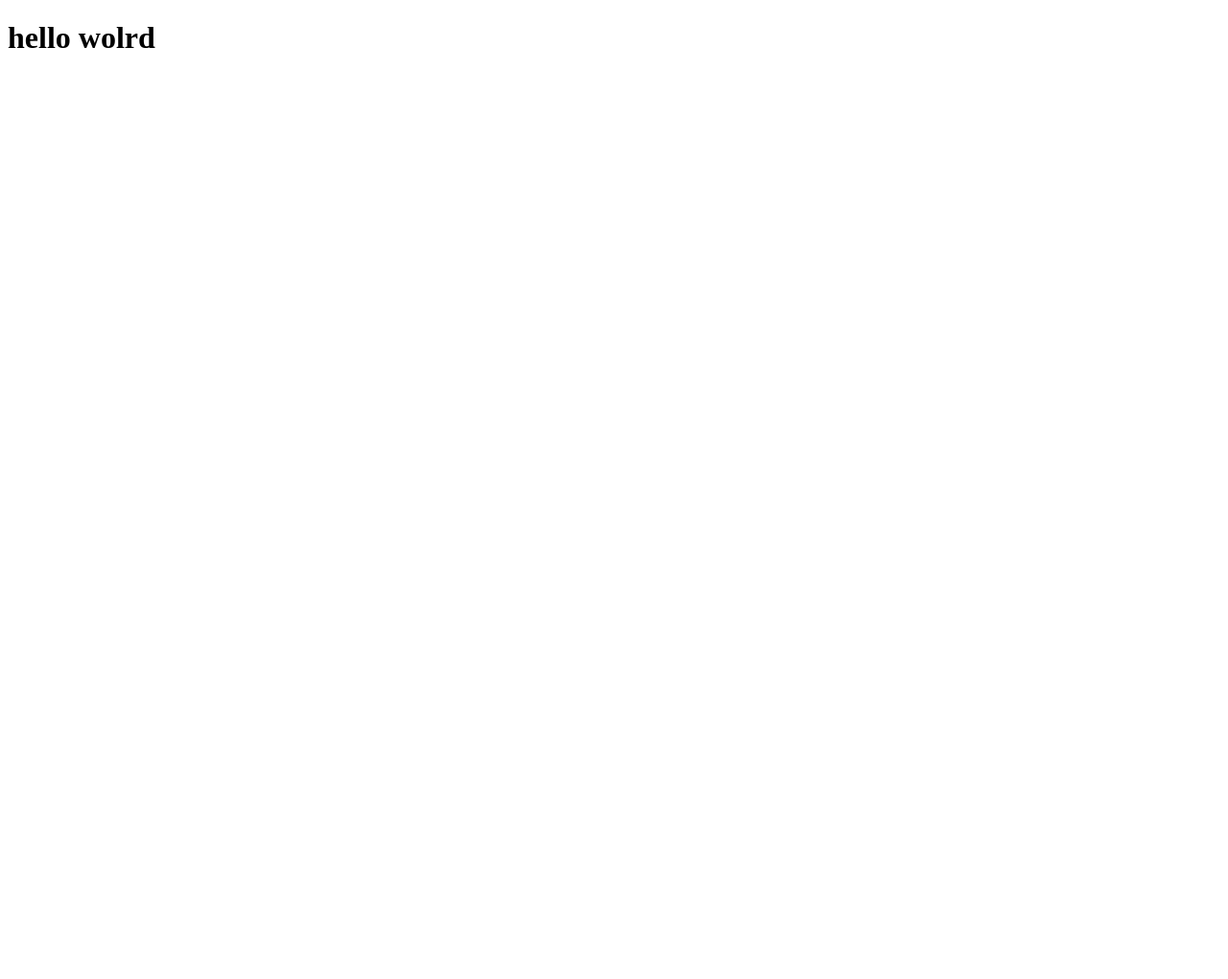
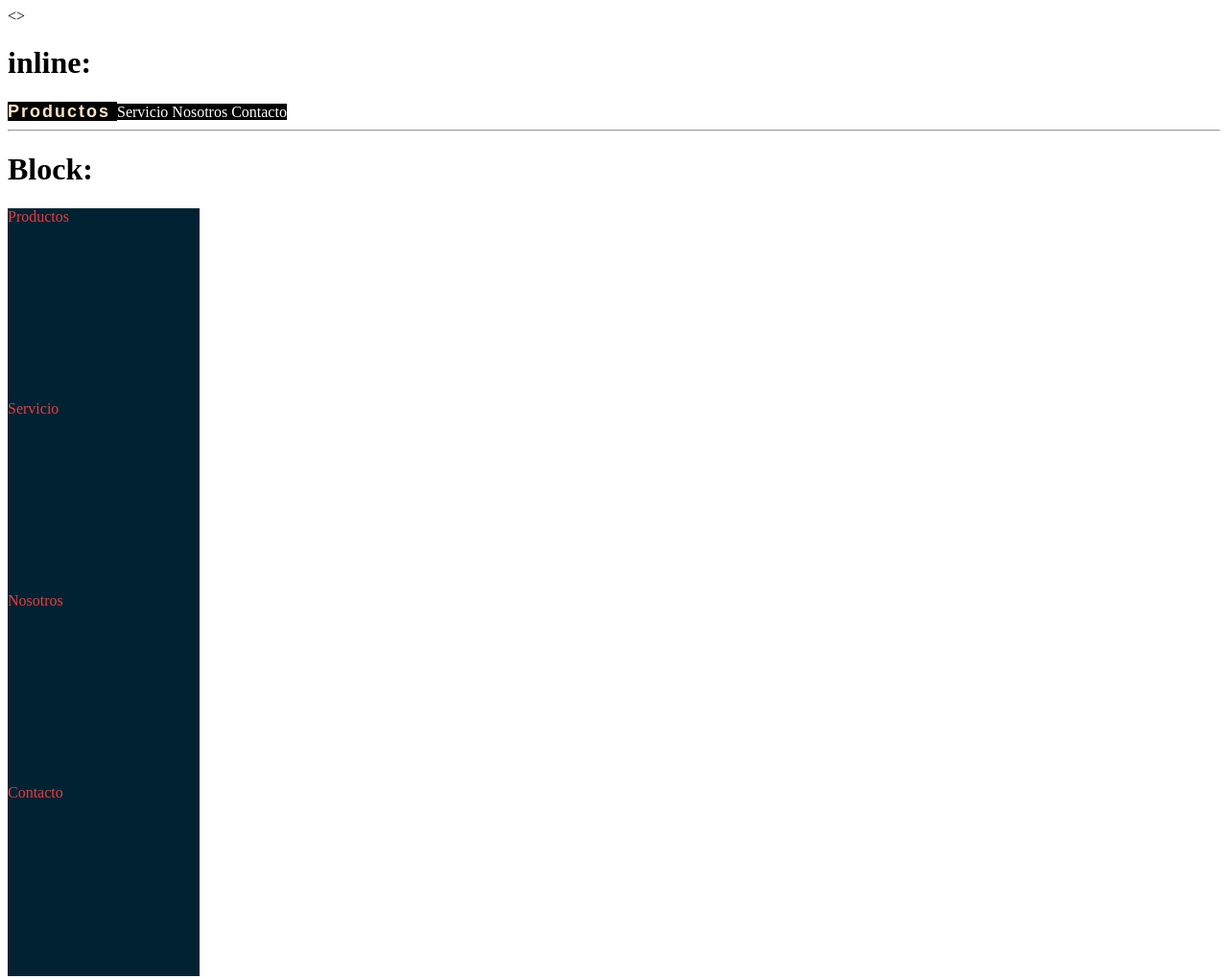
Before and after one commit to miguelangelhernandezromero2308-droid/html-sesion1-box, a plain HTML site: page index.html in a window 1280 px wide. Shown: the whole page at 96% size. Before the commit the page ends 800 px from the top, so only its background shows below. Drawn offline with Linux system fonts and the light colour scheme.

Commit message:
ancho y alto CSS

```diff
--- a/index.html
+++ b/index.html
@@ -3,8 +3,67 @@
 <head>
     <meta charset='utf-8'>
     <meta name='viewport' content='width=device-width, initial-scale=1'>
+    <style>
+        .elemento{
+            display: inline;
+            background-color: rgb(0, 0, 0);
+            color: rgb(255, 255, 255);
+            width: 200px;
+            height: 200px;
+        }
+
+        .resaltado{
+            color: bisque;
+            letter-spacing: 2px;
+            font-family: Arial, Helvetica, sans-serif;
+            font-size: large;
+            font-weight: bold;
+        }
+
+        .elemento_block{
+            display: block;
+            background-color: #023;
+            color: rgb(228, 62, 62);
+            width: 200px;
+            height: 200px;
+
+        }
+
+    </style>
 </head>
-<body>
-    <h1>hello wolrd</h1>
+<>
+
+
+    <h1>inline:</h1>
+
+    <div class="elemento resaltado">
+        Productos
+    </div>
+     <div class="elemento">
+        Servicio
+    </div>
+    <div class="elemento">
+        Nosotros
+    </div>
+    <div class="elemento">
+        Contacto
+    </div>
+
+    <hr/>
+
+    <h1>Block:</h1>
+    <div class="elemento_block">
+        Productos
+    </div>
+     <div class="elemento_block">
+        Servicio
+    </div>
+    <div class="elemento_block">
+        Nosotros
+    </div>
+    <div class="elemento_block">
+        Contacto
+    </div>
+
 </body>
 </html>
```
Also changed, not shown: index-tailwind.html (+32 -1 lines).
